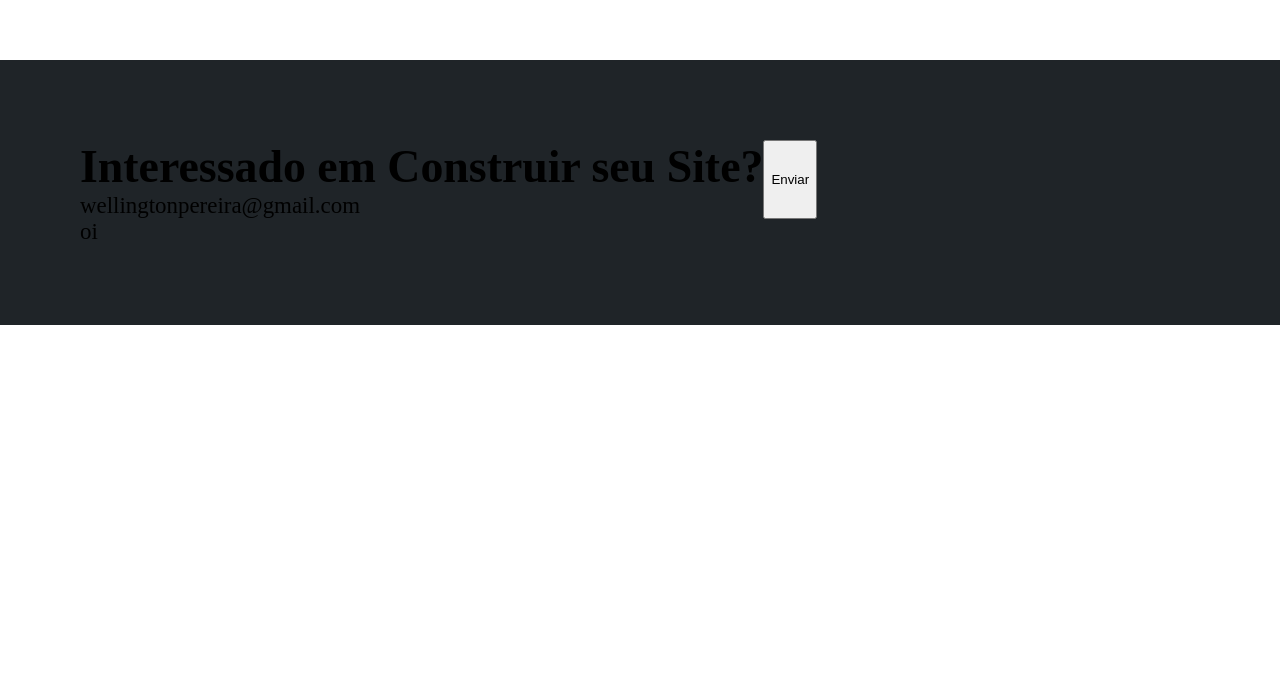
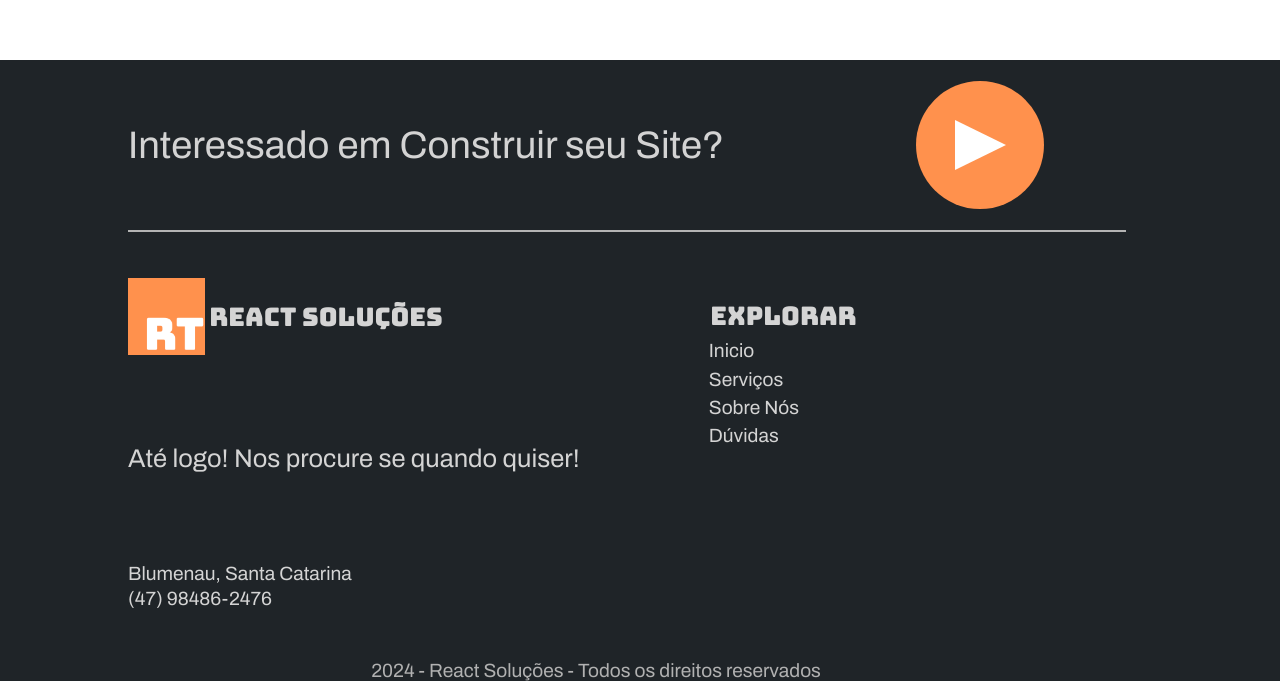
Before and after one commit to wellingtonpereira12/site-connect, a React (Vite) app: page / in a window 1280 px wide. Shown: the part 4206-4887 px from the top of the page. Before the commit the page ends 4531 px from the top, so only its background shows below. Built offline with nearby package versions, Linux system fonts and the light colour scheme.

Commit message:
dev: end

```diff
--- a/src/Components/End/End.css
+++ b/src/Components/End/End.css
@@ -1,10 +1,152 @@
+@import url('https://fonts.googleapis.com/css2?family=Bungee&display=swap');
+@import url('https://fonts.googleapis.com/css2?family=Archivo:wght@400;700&display=swap');
+
 .endSectionEnd {
     background-color: #1F2428;
     align-items: center;
     justify-content: center;
-    padding: 80px;
 }
 
-.endSectionEndEmail {
+.endSectionEndParticao {
     display: flex;
+    align-items: center;
 }
+
+.endSectionEndParticao h1 {
+    margin: 5% 15% 5% 10%;
+    color: #d3d3d3;
+    font-family: 'Archivo', cursive;
+    font-weight: normal;
+    font-size: 3vw;
+    white-space: nowrap;
+}
+
+.endSectionEndParticao button {
+    background-color: #FF914D;
+    border: none; /* Remove a borda padrão */
+    width: 10vw;
+    height: 10vw;
+    border-radius: 50%;
+    display: flex;
+    align-items: center;
+    justify-content: center;
+    cursor: pointer; /* Cursor em forma de mão */
+    transition: background-color 0.3s ease; /* Transição suave para a cor de fundo */
+}
+.endSectionEndParticao button:hover {
+    background-color: #cc3b3b; /* Cor de fundo ao passar o mouse */
+    box-shadow: 0 4px 8px rgba(255, 255, 255, 0.2); /* Sombra ao redor */
+}
+
+.endflecha-esquerda {
+    width: 0;
+    height: 0;
+    border-top: 2vw solid transparent;
+    border-bottom: 2vw solid transparent;
+    border-left: 4vw solid #ffffff;
+    display: inline-block;
+    transition: all 0.3s ease;
+}
+
+.endlogo {
+    width: 6vw; /* Defina a largura */
+    height: auto; /* Mantém a proporção da imagem */
+
+}
+
+.endlinha-branca {
+    width: 78%; /* Ocupa toda a largura da tela */
+    height: 2px; /* Altura da linha */
+    background-color: #B4B4B4; /* Cor da linha */
+    position: relative; /* Para ajustes posicionais se necessário */
+    margin: 0% 0% 0% 10%;
+}
+
+.endDivLogo {
+    margin: 10% 0% 0% 0%;
+    display: flex;
+    align-items: center;
+}
+
+.endDivLogo h1{
+    margin: 0% 0% 0% 1%;
+    color: #D4D4D4;
+    font-family: 'Bungee', cursive;
+    font-weight: normal;
+    font-size: 2vw;
+}
+
+.endDivLogo1 {
+    margin: 30% 0% 0% 0%;
+    display: flex;
+    align-items: center;
+}
+
+.endDivLogo1 h1{
+    margin: 15% 0% 0% 1%;
+    color: #D4D4D4;
+    font-family: 'Bungee', cursive;
+    font-weight: normal;
+    font-size: 2vw;
+}
+
+.endAteLogo{
+    margin: 20% 0% 0% 0%;
+    color: #D4D4D4;
+    font-family: 'Archivo', cursive;
+    font-weight: normal;
+    font-size: 2vw;
+}
+
+.endDado{
+    margin: 20% 0% 0% 0%;
+    color: #D4D4D4;
+    font-family: 'Archivo', cursive;
+    font-weight: normal;
+    font-size: 1.5vw;
+}
+
+.endDado div{
+    margin: 1% 0% 0% 0%;
+}
+
+.endDado1{
+    margin: 5% 0% 0% 0%;
+    color: #D4D4D4;
+    font-family: 'Archivo', cursive;
+    font-weight: normal;
+    font-size: 1.5vw;
+}
+
+.endDado1 div{
+    margin: 5% 0% 0% 0%;
+    cursor: pointer; /* Cursor em forma de mão */
+    transition: background-color 0.3s ease;
+}
+
+.endDado1 div:hover{
+    color: #cc3b3b; /* Cor de fundo ao passar o mouse */
+    transition: background-color 0.3s ease;
+}
+
+.endContainer {
+    margin: 0% 0% 0% 10%;
+}
+
+.endContainer1 {
+    margin: 0% 0% 0% 10%;
+}
+
+.endContainerPrincipal {
+    display: flex; /* Usa Flexbox para alinhamento */
+    flex-wrap: wrap; /* Permite que os itens quebrem linha quando necessário */
+    gap: 1px; /* Espaçamento entre os itens */
+}
+
+.endDireitos{
+    margin: 4% 0% 0% 29%;
+    color: #b1b1b1;
+    font-family: 'Archivo', cursive;
+    font-weight: normal;
+    font-size: 1.5vw;
+}
--- a/src/Components/End/End.jsx
+++ b/src/Components/End/End.jsx
@@ -1,17 +1,44 @@
 import React from "react";
 import './End.css'
+import logo from '../../assets/ReactLogo.png'
 
 function End() {
+
+    const handleClick = () => {
+        window.open('https://api.whatsapp.com/send/?phone=47984862476', '_blank');
+    };
     return (
         <div className="endSectionEnd">
-            <div className="endSectionEndEmail">
-                <div>
-                    <h1>Interessado em Construir seu Site?</h1>
-                    <div>wellingtonpereira@gmail.com</div>
+            <div className="endSectionEndParticao">
+                <h1>Interessado em Construir seu Site?</h1>
+                <button onClick={handleClick}><div className="endflecha-esquerda" /></button>
+            </div>
+            <div className="endContainerPrincipal">
+            <div className="endlinha-branca" />
+            <div className="endContainer">
+                <div className="endDivLogo">
+                    <img src={logo} alt="ReactLogo" className="endlogo"/>
+                    <h1>React Soluções</h1>
                 </div>
-                <button>Enviar</button>
+                <div className="endAteLogo">Até logo! Nos procure se quando quiser!</div>
+                <div className="endDado">
+                    <div className="">Blumenau, Santa Catarina</div>
+                    <div className="">(47) 98486-2476</div>
+                </div>
             </div>
-            <div>oi</div>
+            <div className="endContainer1">
+                <div className="endDivLogo1">
+                    <h1>Explorar</h1>
+                </div>
+                <div className="endDado1">
+                    <div>Inicio</div>
+                    <div>Serviços</div>
+                    <div>Sobre Nós</div>
+                    <div>Dúvidas</div>
+                </div>
+            </div>
+            </div>
+            <div className="endDireitos">2024 - React Soluções - Todos os direitos reservados</div>
         </div>
     )
 }
```
